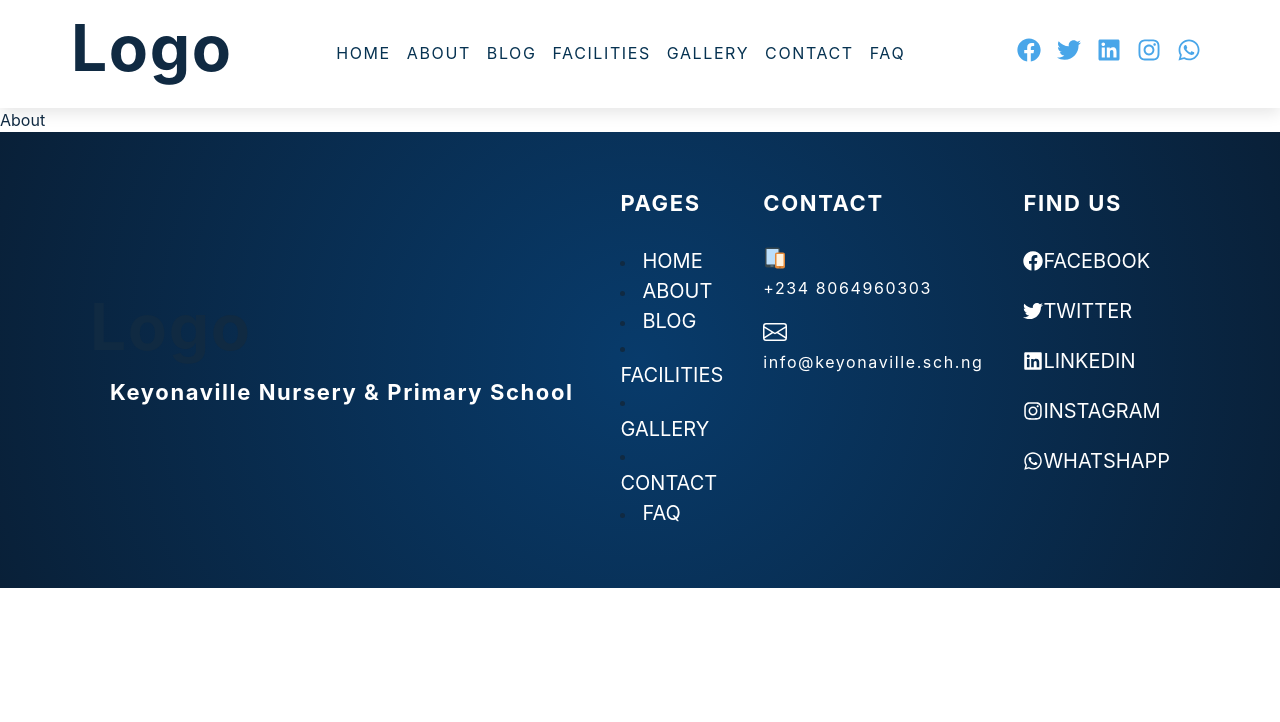
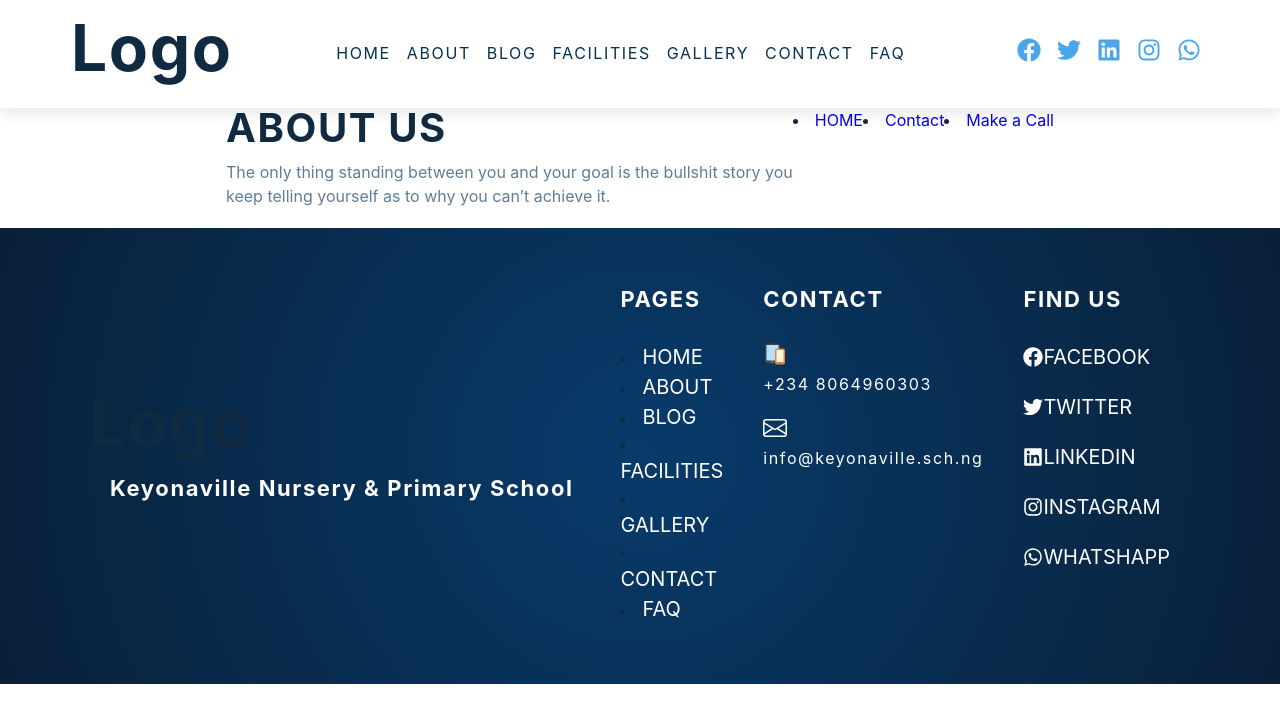
Before and after one commit to domchu/keyonaville, a Next.js app: page /about in a window 1280 px wide. Shown: the top 722 px of the page. Built offline with nearby package versions, Linux system fonts and the light colour scheme.

Commit message:
chore:added the about us texts

```diff
--- a/Components/About/About.js
+++ b/Components/About/About.js
@@ -1,7 +1,54 @@
 import React from "react";
+import { Box, Grid, Flex } from "@chakra-ui/react";
+import Link from "next/link";
 
 const About = () => {
-  return <div>About</div>;
+  return (
+    <>
+      <Box>
+        <Flex
+          className="about-us"
+          justifyContent="center"
+          flexDirection={{
+            base: "column",
+            sm: "column",
+            md: "column",
+            lg: "row",
+          }}
+        >
+          <Box>
+            <h2>ABOUT US</h2>
+            <div className="underline"></div>
+            <p>
+              The only thing standing between you and your goal is the bullshit
+              story you <br /> keep telling yourself as to why you can’t achieve
+              it.
+            </p>
+          </Box>
+          <Box>
+            <Flex>
+              <li>
+                <Link href="/" passHref>
+                  HOME
+                </Link>
+              </li>
+
+              <li>
+                <Link href="/contact" passHref>
+                  Contact
+                </Link>
+              </li>
+              <li>
+                <Link href="tel:+6494461709" passHref>
+                  Make a Call
+                </Link>
+              </li>
+            </Flex>
+          </Box>
+        </Flex>
+      </Box>
+    </>
+  );
 };
 
 export default About;
--- a/pages/about.js
+++ b/pages/about.js
@@ -13,7 +13,6 @@ export default function about() {
         <link rel="icon" href="/favicon.ico" />
       </Head>
       <Navbar />
-
       <About />
       <Footer />
     </div>
```
Also changed, not shown: styles/globals.scss (+9 -0 lines).
